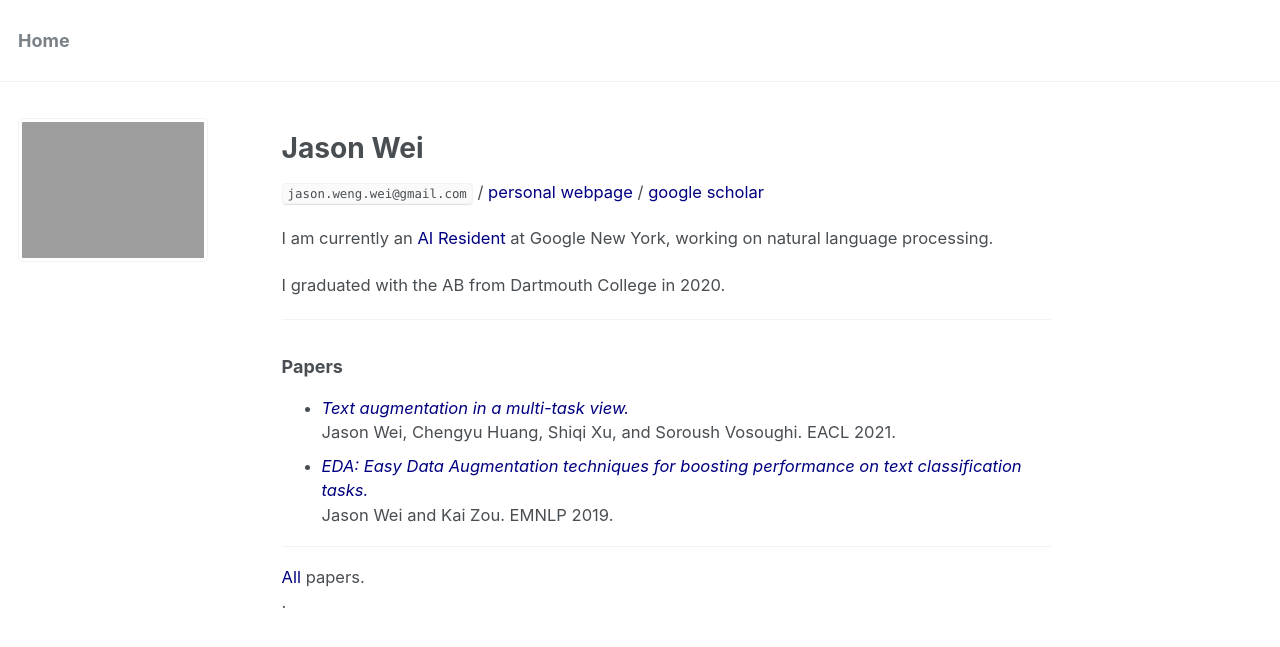
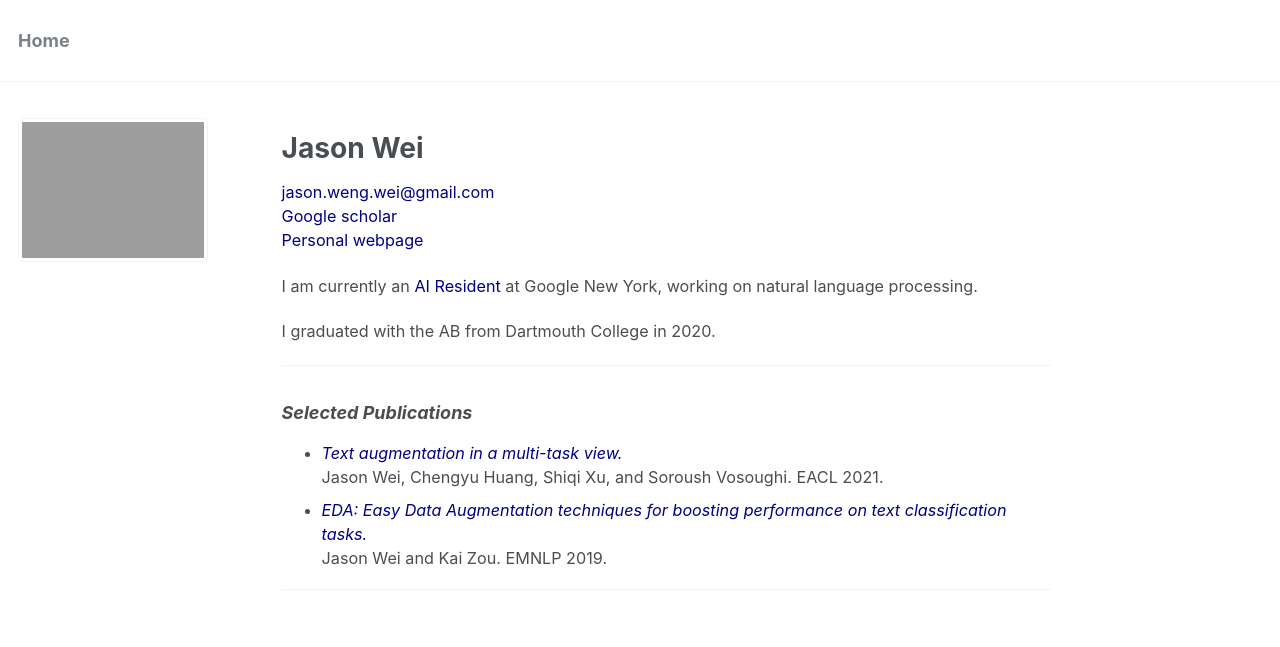
Before and after one commit to jasonwei20/jasonwei20.github.io, a Jekyll site: the page built from _pages/about.md, in a window 1280 px wide. Shown: the top 647 px of the page. Built offline with Jekyll 4.4.1, drawn with Linux system fonts in a browser that asks for light colours.

Commit message:
update format

```diff
--- a/_pages/about.md
+++ b/_pages/about.md
@@ -11,7 +11,9 @@ redirect_from:
 
 # Jason Wei
 
-`jason.weng.wei@gmail.com` / <a href="https://jasonwei20.github.io/personal/" style="color:navy">personal webpage</a> / <a href="https://scholar.google.com/citations?user=wA5TK_0AAAAJ&hl=en" style="color:navy">google scholar</a>
+<a href="mailto:jason.weng.wei@gmail.com" style="color:navy">jason.weng.wei@gmail.com</a>
+<a href="https://scholar.google.com/citations?user=wA5TK_0AAAAJ&hl=en" style="color:navy">Google scholar</a>
+<a href="https://jasonwei20.github.io/personal/" style="color:navy">Personal webpage</a>
 
 I am currently an <a href="https://research.google/careers/ai-residency/" style="color:navy" target="_blank">AI Resident</a> at Google New York, working on natural language processing.
 
@@ -19,7 +21,7 @@ I graduated with the AB from Dartmouth College in 2020.
 
 ------
 
-### Papers
+### *Selected Publications*
 
 - <a href="https://arxiv.org/abs/2101.05469" style="color:navy" target="_blank"><i>Text augmentation in a multi-task view.</i></a>
 Jason Wei, Chengyu Huang, Shiqi Xu, and Soroush Vosoughi. EACL 2021.
@@ -28,8 +30,7 @@ Jason Wei and Kai Zou. EMNLP 2019.
 
 ------
 
-<a href="https://jasonwei20.github.io/papers/" style="color:navy">All</a> papers.
-.
+<!-- <a href="https://jasonwei20.github.io/papers/" style="color:navy">All</a> papers.   -->
 
 
 
--- a/_sass/_variables.scss
+++ b/_sass/_variables.scss
@@ -38,7 +38,7 @@ $type-size-2                : 1.563em;  // ~31.248px
 $type-size-3                : 1.563em;  // ~25.008px
 $type-size-4                : 1.25em;   // ~20px
 $type-size-5                : 1em;      // ~16px
-$type-size-9                : 0.92em;      // ~14px
+$type-size-9                : 0.90em;      // ~14px
 $type-size-6                : 0.75em;   // ~12px
 $type-size-7                : 0.6875em; // ~11px
 $type-size-8                : 0.625em;  // ~10px
```
